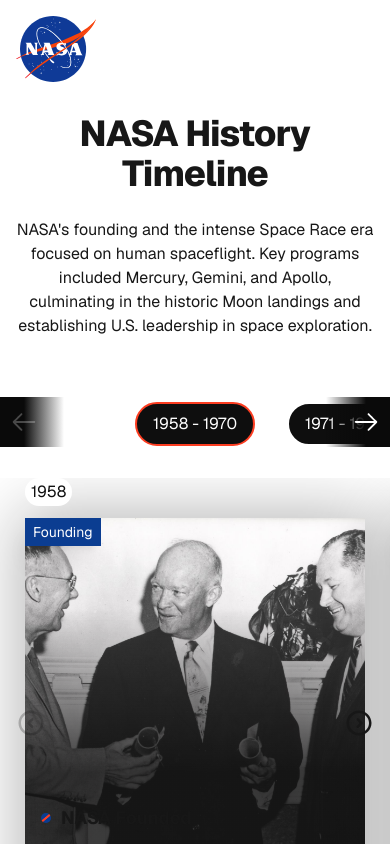
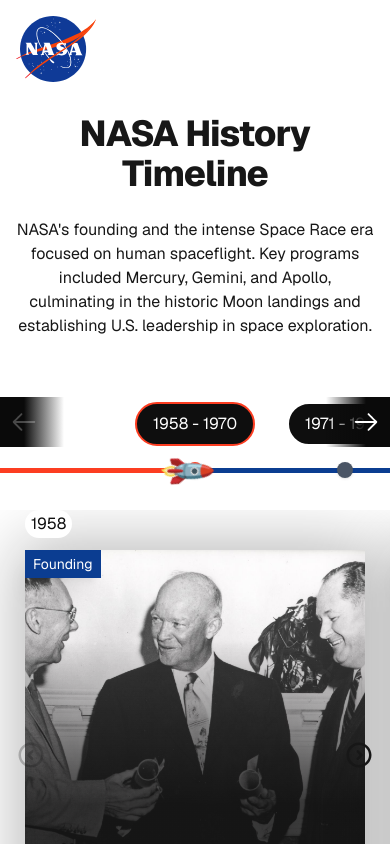
Before and after one commit to skswong8/nasa-history-timeline, a Next.js app: page / in a window 390 px wide. Shown: the top 844 px of the page. Built offline with nearby package versions, Linux system fonts and the light colour scheme; no server answers.

Commit message:
Add timeline bar to mobile

```diff
--- a/src/app/components/TimelineClient.tsx
+++ b/src/app/components/TimelineClient.tsx
@@ -32,7 +32,7 @@
 
 	return (
 		<main id="main">
-			<div className="timeline container mx-auto p-4 mb-60" ref={ timelineRef }>
+			<div className="timeline lg:container mx-auto p-4 mb-60" ref={ timelineRef }>
 				<div className="flex flex-col items-center gap-6 text-center mb-16">
 					<h1 className="text-4xl font-extrabold tracking-tight sm:text-5xl">NASA History Timeline</h1>
 					<p className="lg:mx-32">{ eraDescription }</p>
--- a/src/app/components/TimelineErasMobile.tsx
+++ b/src/app/components/TimelineErasMobile.tsx
@@ -1,7 +1,7 @@
 'use client';
 
 import useEmblaCarousel from 'embla-carousel-react';
-import { useCallback, forwardRef, useImperativeHandle } from 'react';
+import { useRef, useCallback, forwardRef, useImperativeHandle } from 'react';
 import { TimelineEra } from '@/types/timeline';
 import '@/styles/timeline-filters.scss';
 
@@ -27,6 +27,7 @@
  * @returns A list of era buttons.
  */
 const TimelineErasMobile = forwardRef<TimelineErasMobileRef, ErasProp>(({ eras, selectedEra, selectedSnap, setSelectedSnap, setSelectedEra, activeIndex, setActiveIndex }, ref) => {
+	const dotRefs = useRef<(HTMLDivElement | null)[]>([]);
 	const [emblaThumbsRef, emblaThumbsApi] = useEmblaCarousel({
 		containScroll: false,
 		watchDrag: false,
@@ -48,6 +49,16 @@
 	return (
 		<div>
 			<div className="flex relative">
+				<div className="relative w-screen min-w-screen left-1/2 right-1/2 mx-[-50vw] bg-nasa-blue h-[5px] bottom-[-66px]">
+				<div
+					className="relative top-0 left-0 h-full bg-nasa-red transition-all duration-700 ease-out flex items-center pr-2"
+					style={{
+						width: '50%',
+					}}
+				>
+					<span className="text-4xl transition-transform duration-700 absolute right-[-14px] z-999 rotate-45">🚀</span>
+				</div>
+			</div>
 				<div className="absolute left-[-2rem] top-[-5px] z-99 w-[80px] h-[50px] flex align-center justify-center bg-[linear-gradient(to_left,rgba(10,10,10,0)_0%,rgba(10,10,10,1)_50%)]">
 					<button
 						className="cursor-pointer disabled:opacity-25"
@@ -70,10 +81,13 @@
 				</div>
 				<span className="sr-only">Filter Eras:</span>
 
-				<div ref={emblaThumbsRef} className="overflow-hidden">
+				<div ref={ emblaThumbsRef } className="overflow-hidden w-screen">
 					<ol className="embla__container flex gap-8 mb-8">
-						{eras.map((era: TimelineEra, index: number) => (
-							<li key={index} className="embla__slide flex-[0_0_auto]">
+						{eras.map((era: TimelineEra, index: number) => {
+							const isActive = index === activeIndex;
+
+							return (
+								<li key={index} className="embla__slide flex-[0_0_auto] flex flex-col items-center">
 									<button
 										className={`cursor-pointer text-white border-2 bg-black hover:bg-gray-800 transition duration-250 px-4 py-2 rounded-3xl ${selectedEra === era.title ? 'timeline-filter__item--active' : ''}`}
 										onClick={() => {
@@ -84,8 +98,15 @@
 									>
 										<span>{era.title.replace(/-/g, ' - ')}</span>
 									</button>
+									<div
+										ref={(el) => { dotRefs.current[index] = el; }}
+										onClick={() => setActiveIndex(index)}
+										className={`mt-4 w-4 h-4 rounded-full cursor-pointer transition-all duration-300 flex items-center justify-center shadow-sm z-20 ${isActive ? 'bg-nasa-red' : 'bg-gray-600'}`}
+									>
+									</div>
 								</li>
-						))}
+							)
+						})}
 					</ol>
 				</div>
 
@@ -110,6 +131,7 @@
 					</button>
 				</div>
 			</div>
+
 		</div>
 	)
 })
--- a/src/app/page.tsx
+++ b/src/app/page.tsx
@@ -14,7 +14,7 @@
 	return (
 		<>
 			<header>
-				<div className="container mx-auto p-4">
+				<div className="lg:container mx-auto p-4">
 					<Image
 						src="/nasa-logo.svg"
 						alt="NASA logo"
```
Lines whose indentation alone changed are shown as unchanged.
